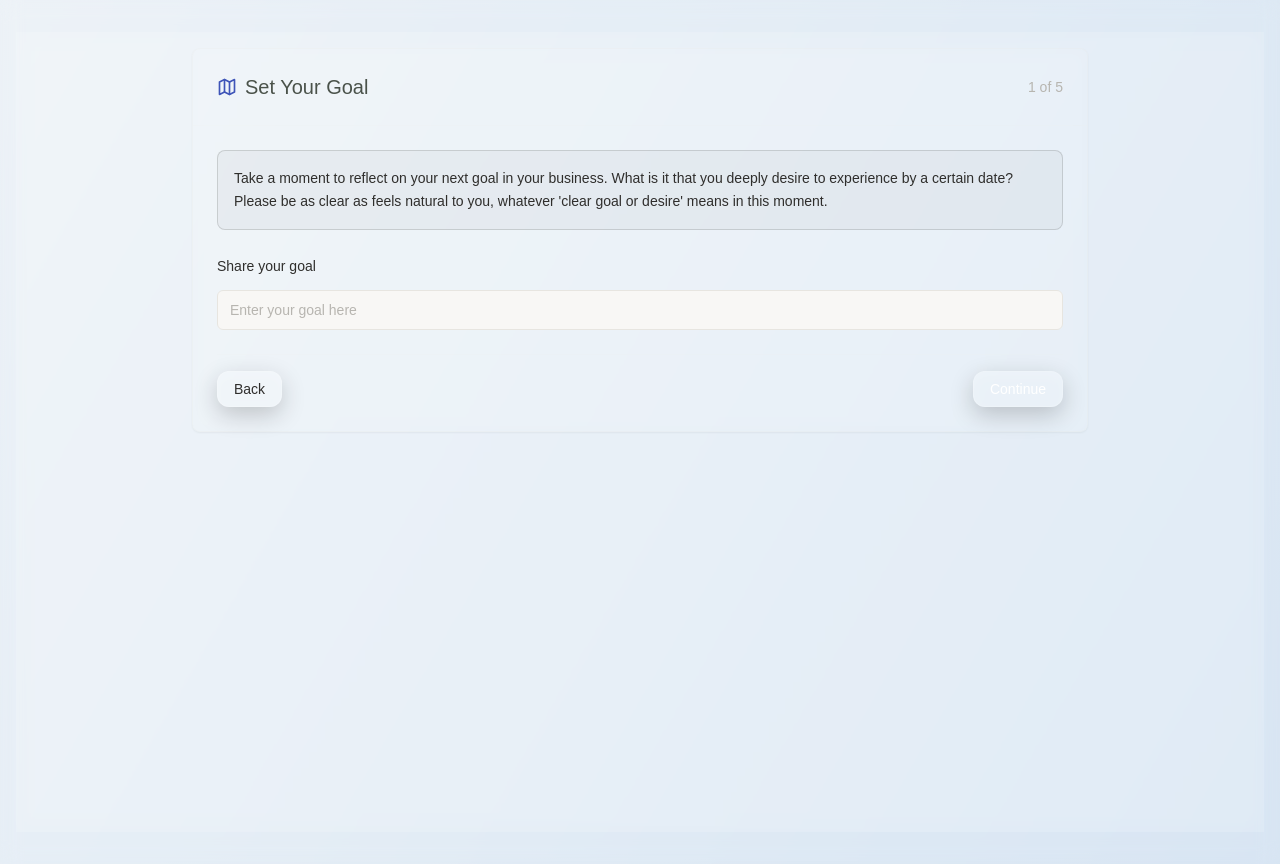
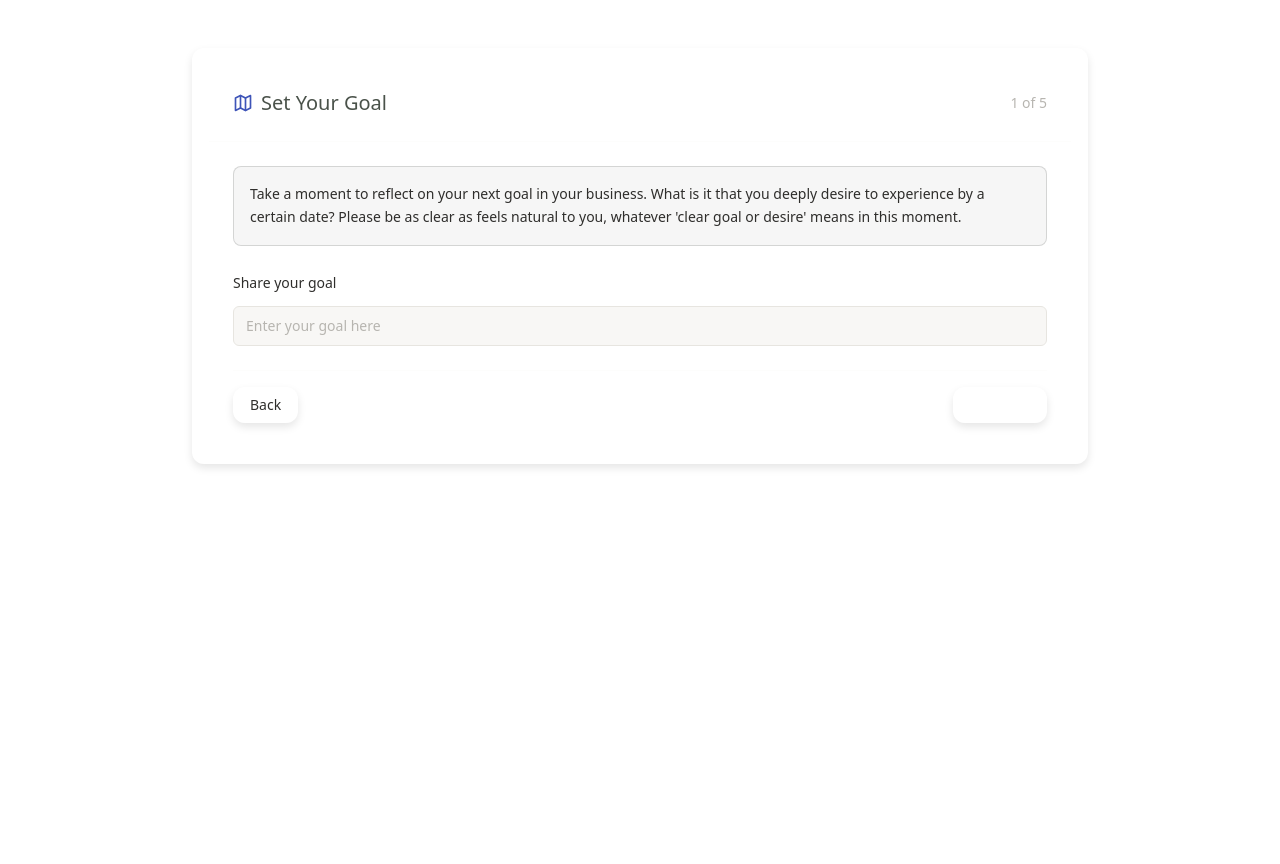
Before and after one commit to peatf/gps-live, a Next.js app: page / in a window 1280 px wide. Built offline with nearby package versions, Linux system fonts and the light colour scheme.

Commit message:
Update globals.css

```diff
--- a/src/styles/globals.css
+++ b/src/styles/globals.css
@@ -6,28 +6,22 @@
 :root {
   --metallic-gradient: linear-gradient(145deg, #d1d1d1, #f2f2f2, #bfbfbf);
   --bubble-shadow: 0 4px 8px rgba(0, 0, 0, 0.15), inset 0 4px 8px rgba(255, 255, 255, 0.15);
-  --glass-bg: rgba(255, 255, 255, 0.1);
-  --glass-border: rgba(255, 255, 255, 0.2);
-  --glass-shadow: 0 8px 24px rgba(0, 0, 0, 0.2), inset 0 4px 12px rgba(255, 255, 255, 0.15);
-}
-
-body {
-  font-family: 'Arial', sans-serif;
-  background: linear-gradient(120deg, #ebf1f6, #d4e3f2); /* Light Y2K feel */
-  color: #2f2e2c;
+  --glass-bg: rgba(255, 255, 255, 0.1); /* Glass background effect */
+  --glass-border: rgba(255, 255, 255, 0.2); /* Subtle border for glass elements */
+  --blur-amount: 8px; /* Adjustable blur strength for glass effects */
 }
 
 /* Glass Effect */
 .glass-effect {
   background: var(--glass-bg);
-  backdrop-filter: blur(8px);
-  -webkit-backdrop-filter: blur(8px);
+  backdrop-filter: blur(var(--blur-amount));
+  -webkit-backdrop-filter: blur(var(--blur-amount));
   border: 1px solid var(--glass-border);
-  box-shadow: var(--glass-shadow);
   border-radius: 12px;
+  box-shadow: 0 4px 8px rgba(0, 0, 0, 0.1);
 }
 
-/* Bubble Styles */
+/* Bubble Styling */
 .bubble {
   background: var(--metallic-gradient);
   border-radius: 50%;
@@ -44,6 +38,27 @@ body {
 }
 
 /* Animation Keyframes */
+@keyframes shine {
+  0% {
+    transform: translateX(-100%);
+  }
+  60% {
+    transform: translateX(100%);
+  }
+  100% {
+    transform: translateX(100%);
+  }
+}
+
+@keyframes glow {
+  0%, 100% {
+    box-shadow: 0 0 10px rgba(255, 248, 206, 0.3), inset 0 0 20px rgba(255, 248, 206, 0.2);
+  }
+  50% {
+    box-shadow: 0 0 15px rgba(255, 248, 206, 0.4), inset 0 0 25px rgba(255, 248, 206, 0.3);
+  }
+}
+
 @keyframes pulse {
   0%, 100% {
     opacity: 1;
@@ -53,11 +68,74 @@ body {
   }
 }
 
+@keyframes fadeIn {
+  from {
+    opacity: 0;
+  }
+  to {
+    opacity: 1;
+  }
+}
+
+@keyframes scaleIn {
+  from {
+    transform: scale(0.95);
+    opacity: 0;
+  }
+  to {
+    transform: scale(1);
+    opacity: 1;
+  }
+}
+
+@keyframes fadeUp {
+  from {
+    transform: translateY(10px);
+    opacity: 0;
+  }
+  to {
+    transform: translateY(0);
+    opacity: 1;
+  }
+}
+
+/* Utility Classes */
+.animate-shine {
+  animation: shine 1.5s linear infinite;
+}
+
+.animate-glow {
+  animation: glow 2.5s ease-in-out infinite;
+}
+
 .animate-pulse {
   animation: pulse 3s infinite ease-in-out;
 }
 
-/* Custom Scrollbars */
+.fade-in {
+  animation: fadeIn 0.5s ease-in;
+}
+
+.scale-in {
+  animation: scaleIn 0.3s ease-out;
+}
+
+.fade-up {
+  animation: fadeUp 0.5s ease-out;
+}
+
+/* Glass Card */
+.glass-card {
+  background: var(--glass-bg);
+  backdrop-filter: blur(var(--blur-amount));
+  -webkit-backdrop-filter: blur(var(--blur-amount));
+  border: 1px solid var(--glass-border);
+  border-radius: 12px;
+  box-shadow: 0 4px 8px rgba(0, 0, 0, 0.1);
+  padding: 1rem;
+}
+
+/* Scrollbar Styling */
 .scrollable {
   scrollbar-width: thin;
   scrollbar-color: rgba(0, 0, 0, 0.2) transparent;
@@ -73,18 +151,10 @@ body {
   border-radius: 3px;
 }
 
-/* Reusable Utility Classes */
-.bubble-gradient {
-  background: var(--metallic-gradient);
-}
-
-.bubble-border {
-  border: 1px solid var(--glass-border);
-}
-
+/* Application Container */
 .app-container {
   min-height: 100vh;
   background: var(--glass-bg);
-  backdrop-filter: blur(10px);
-  -webkit-backdrop-filter: blur(10px);
+  backdrop-filter: blur(var(--blur-amount));
+  -webkit-backdrop-filter: blur(var(--blur-amount));
 }
```
